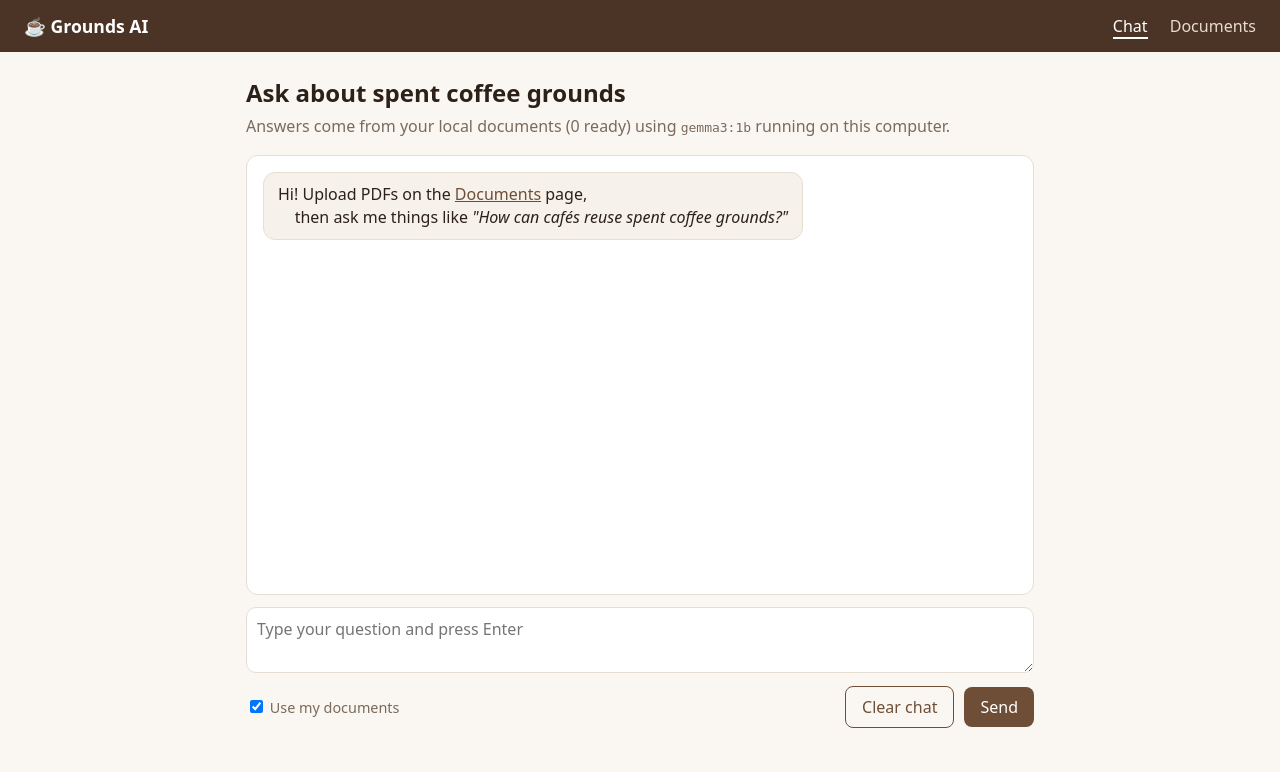
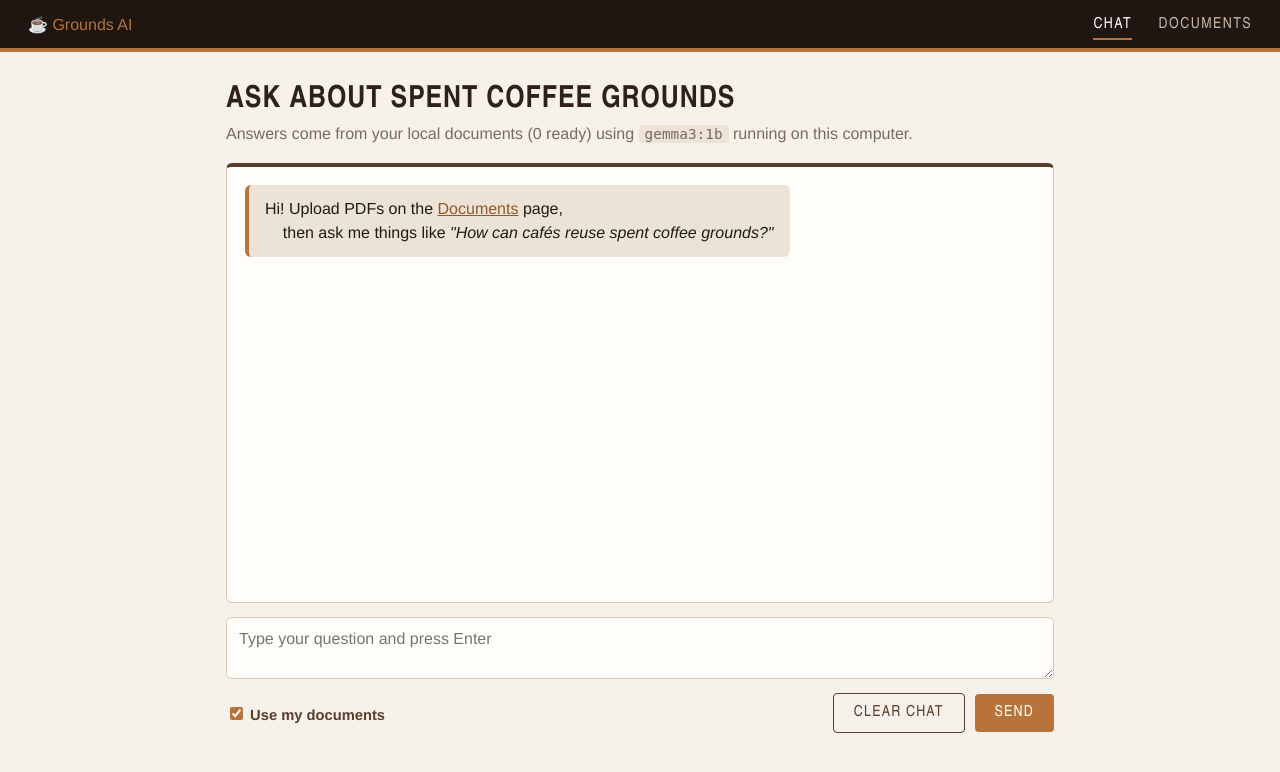
Before and after one commit to yossu1234/local-knowledge-ai, a Flask app: page / in a window 1280 px wide. Shown: the top 772 px of the page. Run offline with Flask 3, Linux system fonts and the light colour scheme; data that the repository does not hold is empty.

Commit message:
Update style.css

```diff
--- a/static/style.css
+++ b/static/style.css
@@ -1,47 +1,95 @@
+/* Grounds AI theme: earthy, dark roast, copper accents */
 :root {
-  --bg: #faf7f2;
-  --card: #ffffff;
-  --text: #2b2118;
-  --muted: #7a6a5c;
-  --brand: #6f4e37;
-  --brand-dark: #4b3425;
-  --line: #e7ded3;
-  --user: #efe4d6;
+  --espresso: #1f1611;
+  --roast: #2e2119;
+  --leather: #5a3d2b;
+  --copper: #b8733a;
+  --copper-dark: #93592a;
+  --sand: #ece3d6;
+  --stone: #d6c8b5;
+  --paper: #f6f1ea;
+  --card: #fffdf9;
+  --ink: #221913;
+  --muted: #7a6a5b;
+  --moss: #4f5d33;
+  --moss-bg: #e3e8d8;
+  --rust-bg: #f3e1d6;
+  --rust: #8a3a1c;
+  --head: "Oswald", "Avenir Next Condensed", "Arial Narrow", sans-serif;
+  --body: "Source Sans 3", "Helvetica Neue", Arial, sans-serif;
 }
 * { box-sizing: border-box; }
-body { margin: 0; font-family: system-ui, -apple-system, "Segoe UI", sans-serif; background: var(--bg); color: var(--text); }
-a { color: var(--brand); }
-.topbar { display: flex; justify-content: space-between; align-items: center; padding: 14px 24px; background: var(--brand-dark); }
-.brand { color: #fff; font-weight: 700; text-decoration: none; font-size: 1.1rem; }
-.topbar nav a { color: #e9dccd; text-decoration: none; margin-left: 18px; }
-.topbar nav a.active { color: #fff; border-bottom: 2px solid #fff; }
-.container { max-width: 820px; margin: 0 auto; padding: 24px 16px; }
-.intro h1 { margin: 0 0 6px; font-size: 1.5rem; }
-.intro p { margin: 0 0 18px; color: var(--muted); }
-.chat { background: var(--card); border: 1px solid var(--line); border-radius: 12px; padding: 16px; height: 55vh; overflow-y: auto; display: flex; flex-direction: column; gap: 10px; }
-.msg { max-width: 85%; padding: 10px 14px; border-radius: 12px; white-space: pre-wrap; line-height: 1.45; }
-.msg.user { align-self: flex-end; background: var(--user); }
-.msg.assistant { align-self: flex-start; background: #f6f1ea; border: 1px solid var(--line); }
+body { margin: 0; font-family: var(--body); font-size: 16px; background: var(--paper); color: var(--ink); }
+a { color: var(--copper-dark); }
+code { background: var(--sand); padding: 1px 6px; border-radius: 3px; font-size: 0.9em; }
+
+/* Header */
+.topbar { display: flex; justify-content: space-between; align-items: center; gap: 16px;
+  padding: 14px 28px; background: var(--espresso); border-bottom: 4px solid var(--copper); }
+.brand { display: flex; align-items: center; gap: 10px; text-decoration: none; color: var(--copper); }
+.bean { width: 30px; height: 30px; }
+.word { font-family: var(--head); font-weight: 700; font-size: 1.45rem; letter-spacing: 2px; color: #f3ebe0; }
+.word .ai { color: var(--copper); margin-left: 6px; }
+.topbar nav a { font-family: var(--head); font-weight: 500; text-transform: uppercase; letter-spacing: 1.5px;
+  font-size: 0.95rem; color: #c9b8a4; text-decoration: none; margin-left: 22px; padding: 6px 0; }
+.topbar nav a:hover { color: #fff; }
+.topbar nav a.active { color: #fff; border-bottom: 2px solid var(--copper); }
+
+/* Layout */
+.container { max-width: 860px; margin: 0 auto; padding: 30px 16px 18px; }
+.intro h1 { font-family: var(--head); font-weight: 600; font-size: 1.9rem; text-transform: uppercase;
+  letter-spacing: 1px; margin: 0 0 6px; color: var(--roast); }
+.intro p { margin: 0 0 20px; color: var(--muted); }
+.foot { text-align: center; color: var(--muted); font-size: 0.82rem; padding: 6px 16px 24px; letter-spacing: 0.5px; }
+
+/* Chat */
+.chat { background: var(--card); border: 1px solid var(--stone); border-top: 4px solid var(--leather);
+  border-radius: 6px; padding: 18px; height: 55vh; overflow-y: auto; display: flex; flex-direction: column; gap: 12px; }
+.msg { max-width: 85%; padding: 12px 16px; border-radius: 6px; white-space: pre-wrap; line-height: 1.5; }
+.msg.user { align-self: flex-end; background: var(--roast); color: #f3ebe0; }
+.msg.assistant { align-self: flex-start; background: var(--sand); border-left: 4px solid var(--copper); }
 .msg.thinking { color: var(--muted); font-style: italic; }
-.msg.error { align-self: flex-start; background: #fdecea; color: #8a1c13; }
-.sources { margin-top: 8px; font-size: 0.82rem; color: var(--muted); }
-.chat-form { margin-top: 12px; }
-.chat-form textarea { width: 100%; padding: 10px; border: 1px solid var(--line); border-radius: 10px; font: inherit; resize: vertical; }
-.row { display: flex; align-items: center; gap: 10px; margin-top: 8px; }
-.toggle { margin-right: auto; color: var(--muted); font-size: 0.9rem; }
-button { background: var(--brand); color: #fff; border: 0; border-radius: 8px; padding: 9px 16px; font: inherit; cursor: pointer; }
-button:hover { background: var(--brand-dark); }
+.msg.error { align-self: flex-start; background: var(--rust-bg); color: var(--rust); border-left: 4px solid var(--rust); }
+.sources { margin-top: 10px; padding-top: 8px; border-top: 1px dashed var(--stone); font-size: 0.85rem;
+  color: var(--leather); font-weight: 600; }
+
+/* Forms and buttons */
+.chat-form { margin-top: 14px; }
+.chat-form textarea { width: 100%; padding: 12px; border: 1px solid var(--stone); border-radius: 6px;
+  font: inherit; resize: vertical; background: var(--card); }
+.chat-form textarea:focus { outline: 2px solid var(--copper); border-color: var(--copper); }
+.row { display: flex; align-items: center; gap: 10px; margin-top: 10px; flex-wrap: wrap; }
+.toggle { margin-right: auto; color: var(--leather); font-weight: 600; font-size: 0.92rem; }
+.toggle input { accent-color: var(--copper); }
+button { background: var(--copper); color: #fff; border: 0; border-radius: 4px; padding: 10px 20px;
+  font-family: var(--head); font-weight: 500; font-size: 0.95rem; text-transform: uppercase; letter-spacing: 1.2px; cursor: pointer; }
+button:hover { background: var(--copper-dark); }
 button:disabled { opacity: 0.6; cursor: wait; }
-button.secondary { background: transparent; color: var(--brand); border: 1px solid var(--brand); }
-button.small { padding: 4px 10px; font-size: 0.85rem; }
-.flash { padding: 10px 14px; border-radius: 8px; margin-bottom: 14px; }
-.flash.success { background: #e8f5e9; color: #1b5e20; }
-.flash.error { background: #fdecea; color: #8a1c13; }
-.upload { display: flex; gap: 10px; align-items: center; background: var(--card); border: 1px solid var(--line); border-radius: 12px; padding: 14px; margin-bottom: 18px; flex-wrap: wrap; }
-.docs { width: 100%; border-collapse: collapse; background: var(--card); border-radius: 12px; overflow: hidden; }
-.docs th, .docs td { text-align: left; padding: 10px; border-bottom: 1px solid var(--line); font-size: 0.92rem; vertical-align: top; }
-.status { padding: 2px 8px; border-radius: 999px; font-size: 0.8rem; }
-.status.ready { background: #e8f5e9; color: #1b5e20; }
-.status.no_text, .status.error { background: #fdecea; color: #8a1c13; }
+button.secondary { background: transparent; color: var(--leather); border: 1px solid var(--leather); }
+button.secondary:hover { background: var(--sand); }
+button.small { padding: 5px 12px; font-size: 0.8rem; }
+
+/* Messages */
+.flash { padding: 12px 16px; border-radius: 4px; margin-bottom: 16px; border-left: 4px solid; }
+.flash.success { background: var(--moss-bg); color: var(--moss); border-color: var(--moss); }
+.flash.error { background: var(--rust-bg); color: var(--rust); border-color: var(--rust); }
+
+/* Documents page */
+.upload { display: flex; gap: 12px; align-items: center; background: var(--card); border: 1px solid var(--stone);
+  border-top: 4px solid var(--leather); border-radius: 6px; padding: 16px; margin-bottom: 20px; flex-wrap: wrap; }
+.docs { width: 100%; border-collapse: collapse; background: var(--card); border: 1px solid var(--stone); }
+.docs th { background: var(--roast); color: #f3ebe0; font-family: var(--head); font-weight: 500;
+  text-transform: uppercase; letter-spacing: 1px; font-size: 0.85rem; }
+.docs th, .docs td { text-align: left; padding: 11px 12px; border-bottom: 1px solid var(--sand); vertical-align: top; }
+.docs td { font-size: 0.95rem; }
+.status { padding: 3px 10px; border-radius: 3px; font-size: 0.78rem; font-weight: 700; text-transform: uppercase; letter-spacing: 0.8px; }
+.status.ready { background: var(--moss-bg); color: var(--moss); }
+.status.no_text, .status.error { background: var(--rust-bg); color: var(--rust); }
 .note { color: var(--muted); font-size: 0.8rem; margin-top: 4px; }
 .empty { color: var(--muted); }
+
+@media (max-width: 560px) {
+  .topbar { padding: 12px 16px; }
+  .topbar nav a { margin-left: 14px; }
+  .word { font-size: 1.2rem; }
+}
```
